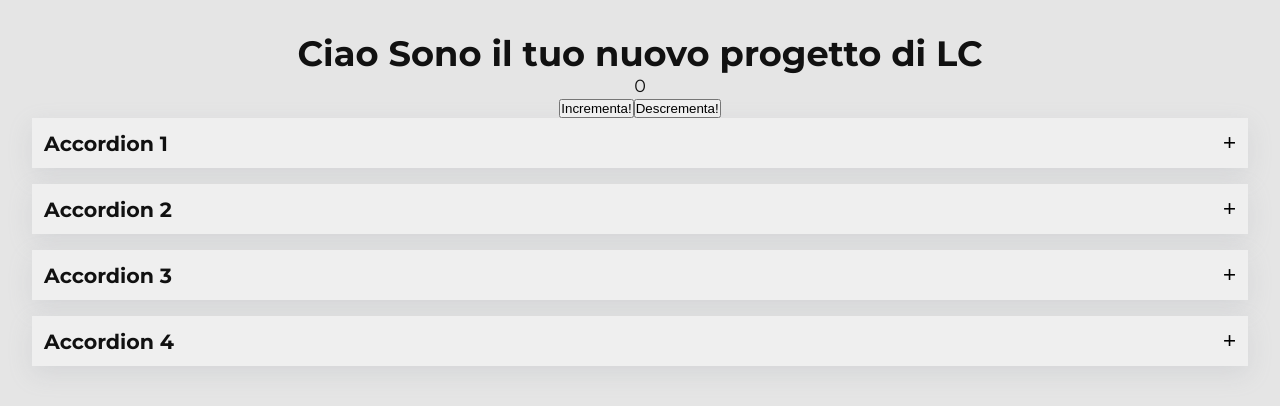
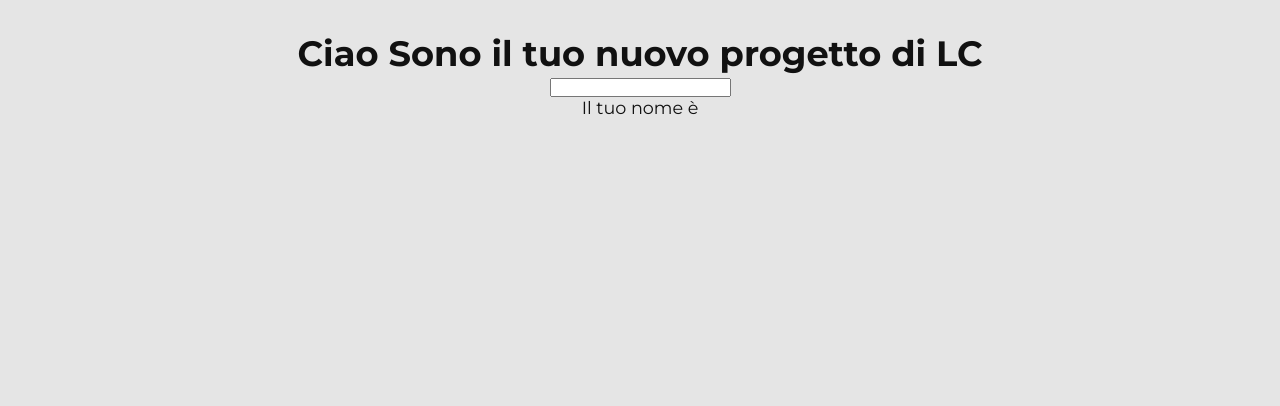
Before and after one commit to pimoGit/react-lc-148, a React (Vite) app: page / in a window 1280 px wide. Shown: the top 406 px of the page. Built offline with nearby package versions, Linux system fonts and the light colour scheme.

Commit message:
binding two way base

```diff
--- a/src/App.jsx
+++ b/src/App.jsx
@@ -1,14 +1,16 @@
 import './App.css'
 import Counter from './components/Counter'
 import AccordionList from './components/accordion/AccordionList'
+import Binding from './components/form/Binding'
 
 function App() {
 
     return (
         <>
             <h1>Ciao Sono il tuo nuovo progetto di LC</h1>
-            <Counter />
-            <AccordionList />
+            {/* <Counter />
+            <AccordionList /> */}
+            <Binding />
         </>
     )
 }
--- /dev/null
+++ b/src/components/form/Binding.jsx
@@ -0,0 +1,16 @@
+import { useState } from "react";
+
+export default function Binding() {
+    const [firstName, setFirstName] = useState('');
+
+    return (
+        <>
+            <input
+                type="text"
+                value={firstName}
+                onChange={e => { setFirstName(e.target.value) }}
+            />
+            <p>Il tuo nome è {firstName}</p>
+        </>
+    )
+}
```
